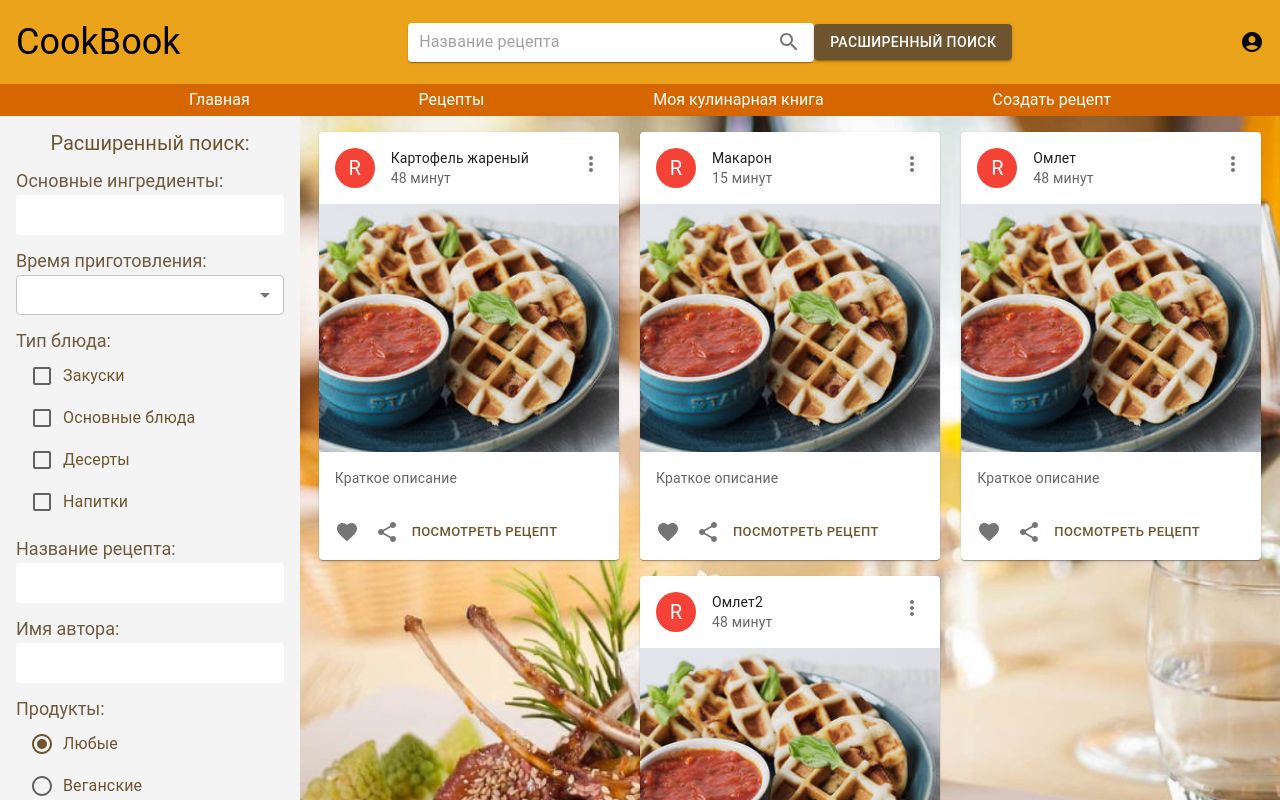
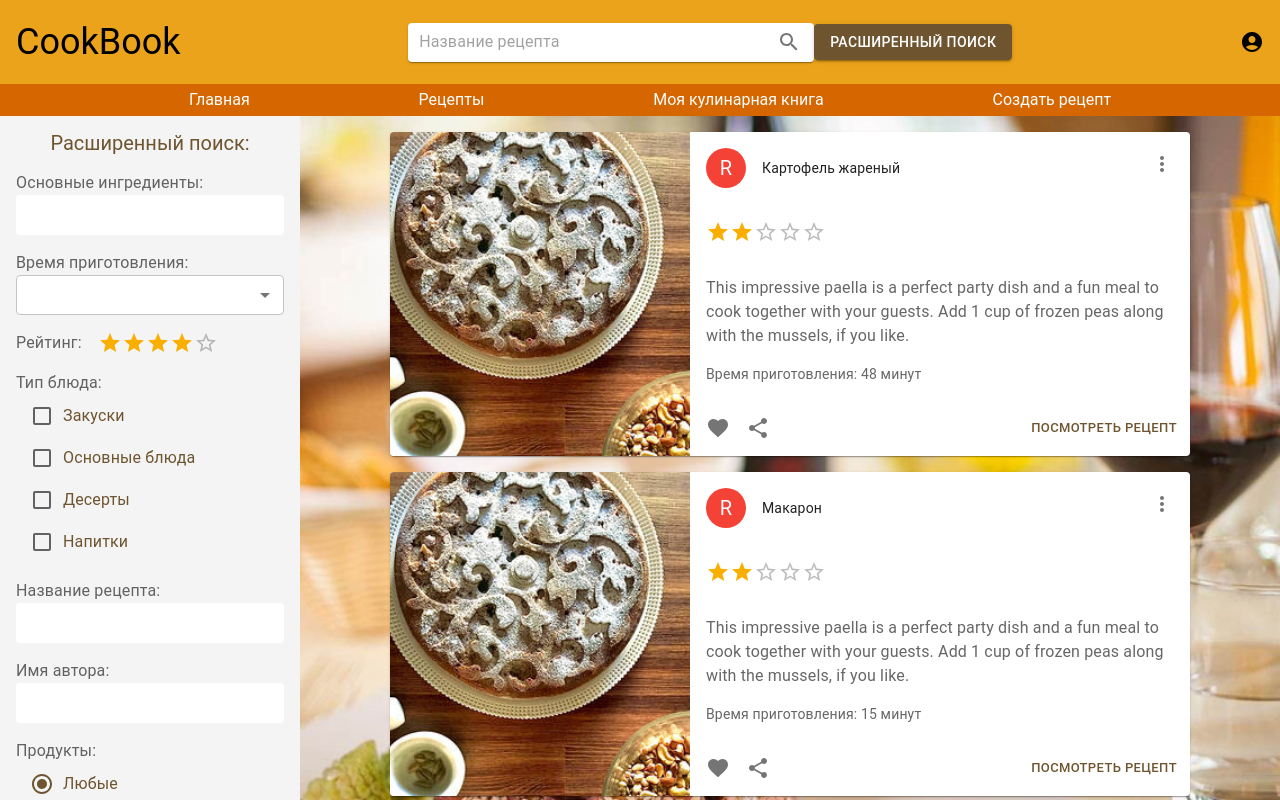
Before and after one commit to aranion/CookBook, a React (Create React App) app: page /search/advanced in a window 1280 px wide. Shown: the top 800 px of the page. Built offline with nearby package versions, Linux system fonts and the light colour scheme.

Commit message:
добавил рейтинг, поправил стили

```diff
--- a/src/components/AdvancedSearch/Content/advancedSearch.module.scss
+++ b/src/components/AdvancedSearch/Content/advancedSearch.module.scss
@@ -60,4 +60,5 @@
   flex-wrap: wrap;
   justify-content: space-around;
   grid-gap: 16px;
+  align-items: flex-start;
 }
--- a/src/components/AdvancedSearch/Content/index.tsx
+++ b/src/components/AdvancedSearch/Content/index.tsx
@@ -14,6 +14,9 @@ import {
   Select,
   MenuItem,
   SelectChangeEvent,
+  Rating,
+  Typography,
+  Button,
 } from '@mui/material';
 
 import RecipeCard from 'components/RecipeCard';
@@ -43,13 +46,13 @@ const ContentAdvancedSearch = ({ recipes }: { recipes: IRecipe[] }) => {
         >
           <h3 className={styles.drawer__header}>Расширенный поиск:</h3>
           <div>
-            <h4 className={styles.drawer__label}>Основные ингредиенты:</h4>
+          <Typography variant="body1" color="text.secondary">Основные ингредиенты:</Typography>
             <Paper elevation={0}>
               <InputBase className={styles.drawer__input}/>
             </Paper>
           </div>
           <div>
-            <h4 className={styles.drawer__label}>Время приготовления:</h4>
+          <Typography variant="body1" color="text.secondary">Время приготовления:</Typography>
             <Select
               value={time}
               onChange={handleChangeTime}
@@ -63,8 +66,14 @@ const ContentAdvancedSearch = ({ recipes }: { recipes: IRecipe[] }) => {
               <MenuItem value={120}>не более 2 часов</MenuItem>
             </Select>
           </div>
+          <Box sx={{display: 'flex', gridGap: 16, alignItems: 'center'}}>
+            <Typography variant="body1" color="text.secondary">
+              Рейтинг:
+            </Typography>
+            <Rating name="size-small" defaultValue={4} />
+          </Box>
           <div>
-            <h4 className={styles.drawer__label}>Тип блюда:</h4>
+            <Typography variant="body1" color="text.secondary">Тип блюда:</Typography>
             <FormGroup className={styles.drawer__checkbox}>
               <FormControlLabel control={<Checkbox />} label="Закуски" color="primary"/>
               <FormControlLabel control={<Checkbox />} label="Основные блюда" color="primary"/>
@@ -73,19 +82,19 @@ const ContentAdvancedSearch = ({ recipes }: { recipes: IRecipe[] }) => {
             </FormGroup>
           </div>
           <div>
-            <h4 className={styles.drawer__label}>Название рецепта:</h4>
+          <Typography variant="body1" color="text.secondary">Название рецепта:</Typography>
             <Paper elevation={0}>
               <InputBase className={styles.drawer__input}/>
             </Paper>
           </div>
           <div>
-            <h4 className={styles.drawer__label}>Имя автора:</h4>
+          <Typography variant="body1" color="text.secondary">Имя автора:</Typography>
             <Paper elevation={0}>
               <InputBase className={styles.drawer__input}/>
             </Paper>
           </div>
           <div>
-            <h4 className={styles.drawer__label}>Продукты:</h4>
+          <Typography variant="body1" color="text.secondary">Продукты:</Typography>
             <FormControl
               className={styles.drawer__radio}
             >
@@ -101,6 +110,9 @@ const ContentAdvancedSearch = ({ recipes }: { recipes: IRecipe[] }) => {
               </RadioGroup>
             </FormControl>
           </div>
+          <Button variant="contained" disableElevation>
+            Найти
+          </Button>
         </Paper>
       </Box>
       <Box
@@ -110,7 +122,7 @@ const ContentAdvancedSearch = ({ recipes }: { recipes: IRecipe[] }) => {
       >
         <div className={styles.main}>
           {recipes.map(recipe => {
-            return <RecipeCard recipe={recipe}/>
+            return <RecipeCard recipe={recipe} key={recipe.id}/>
           })}
         </div>
 
--- a/src/components/AdvancedSearch/index.tsx
+++ b/src/components/AdvancedSearch/index.tsx
@@ -5,8 +5,6 @@ const AdvancedSearch = () => {
 
   const {data} = useAppSelector((state:RootState) => state.recipes);
 
-  console.log(data)
-
   return (
     <Content recipes={data}/>
   );
--- a/src/components/RecipeCard/index.tsx
+++ b/src/components/RecipeCard/index.tsx
@@ -9,14 +9,23 @@ import Typography from '@mui/material/Typography';
 import { red } from '@mui/material/colors';
 import FavoriteIcon from '@mui/icons-material/Favorite';
 import ShareIcon from '@mui/icons-material/Share';
-import Button from '@mui/material/Button';
+import {Button, Box, Rating} from '@mui/material';
 import MoreVertIcon from '@mui/icons-material/MoreVert';
 import { IRecipe } from "models/Recipe";
 
 export default function RecipeReviewCard({ recipe }: { recipe: IRecipe }) {
 
   return (
-    <Card sx={{ width: 300}}>
+    <Card sx={{ width: 800, display: 'flex'}}>
+      <CardMedia
+        component="img"
+        image="/img/5.jpg"
+        alt="Paella dish"
+        sx={{ maxHeight: '100%', maxWidth: 300 }}
+      />
+      <Box
+        sx={{ width: 500, display: 'flex', flexDirection: 'column', justifyContent: 'space-between'}}
+      >
         <CardHeader
           avatar={
             <Avatar sx={{ bgcolor: red[500] }} aria-label="recipe">
@@ -29,28 +38,40 @@ export default function RecipeReviewCard({ recipe }: { recipe: IRecipe }) {
             </IconButton>
           }
           title={recipe.title}
-        subheader={recipe.time + ' минут'}
         />
-      <CardMedia
-        component="img"
-        height="248"
-        image="/img/3.jpg"
-        alt="Paella dish"
+        <Rating
+          sx={{ padding: 2 }}
+          name="size-medium"
+          value={2}
+          readOnly
         />
-      <CardContent>
+        <CardContent
+          sx={{ display: 'flex', flexDirection: 'column', gridGap: 16 }}
+        >
+          <Typography variant="body1" color="text.secondary">
+          This impressive paella is a perfect party dish and a fun meal to cook together with your guests. Add 1 cup of frozen peas along with the mussels, if you like.
+          </Typography>
           <Typography variant="body2" color="text.secondary">
-          Краткое описание
+            Время приготовления: {recipe.time} минут
           </Typography>
         </CardContent>
-      <CardActions disableSpacing>
+        <CardActions
+          disableSpacing
+          sx={{ display: 'flex', justifyContent: 'space-between' }}
+        >
+          <Box>
             <IconButton aria-label="add to favorites">
               <FavoriteIcon />
             </IconButton>
             <IconButton aria-label="share">
               <ShareIcon />
             </IconButton>
+          </Box>
+
           <Button size="small">Посмотреть рецепт</Button>
         </CardActions>
+      </Box>
+
     </Card>
   );
 }
--- /dev/null
+++ b/src/components/RecipeCard/recipeCard.module.scss
@@ -0,0 +1,5 @@
+.card {
+  &__wrapper {
+    width: 600px;
+  }
+}
```
Lines whose indentation alone changed are shown as unchanged.
